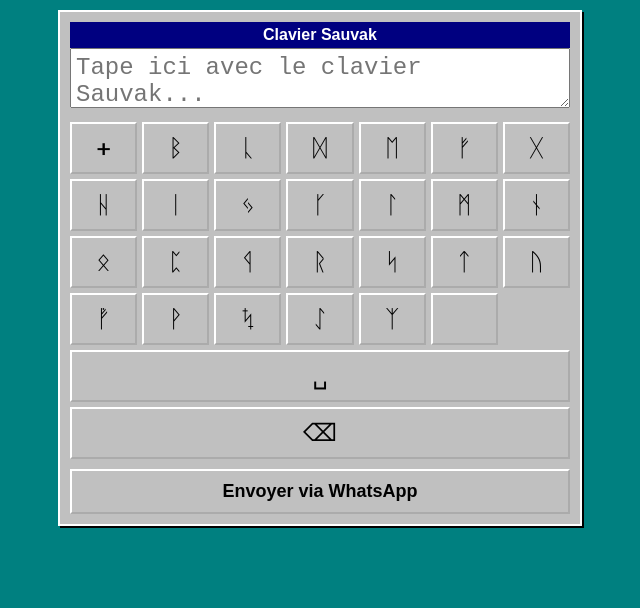
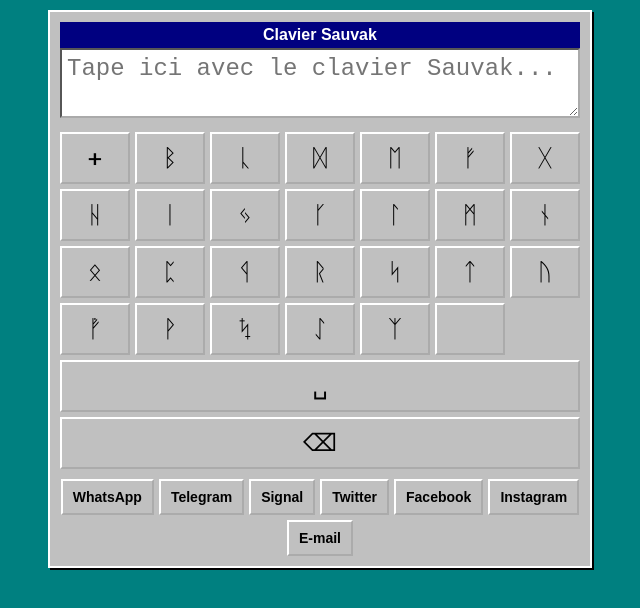
Before and after one commit to jbandrivet/sauvak, a plain HTML site: page index.html in a window 1280 px wide. Shown: the whole page, without its empty margins (320-960 px from the left). Drawn offline with Linux system fonts and the light colour scheme.

Commit message:
Revamp Sauvak keyboard with sharing options
Updated the layout and functionality of the Sauvak keyboard interface, added sharing options for multiple platforms, and improved styling.

```diff
--- a/index.html
+++ b/index.html
@@ -16,7 +16,7 @@
   }
   .window {
     width: 100%;
-    max-width: 500px;
+    max-width: 520px;
     background: #c0c0c0;
     border: 2px solid #fff;
     box-shadow: 2px 2px 0 #000;
@@ -31,12 +31,13 @@
   }
   #inputText {
     width: 100%;
-    height: 60px;
+    height: 70px;
     font-size: 24px;
-    text-align: left;
     margin-bottom: 10px;
     padding: 5px;
     box-sizing: border-box;
+    background: #fff;
+    border: 2px inset #aaa;
   }
   .keyboard {
     display: grid;
@@ -58,17 +59,22 @@
   .space {
     grid-column: span 7;
   }
-  .button-send {
+  .buttons {
+    display: flex;
+    flex-wrap: wrap;
+    justify-content: center;
     margin-top: 10px;
-    width: 100%;
-    padding: 10px;
+    gap: 5px;
+  }
+  .button {
+    background: #c0c0c0;
+    border: 2px outset #fff;
+    padding: 8px 10px;
+    font-size: 14px;
     font-weight: bold;
-    font-size: 18px;
-    border: 2px outset #fff;
-    background: #c0c0c0;
     cursor: pointer;
   }
-  .button-send:active {
+  .button:active {
     border-style: inset;
   }
 </style>
@@ -76,15 +82,24 @@
 <body>
 <div class="window">
   <div class="title-bar">Clavier Sauvak</div>
+
   <textarea id="inputText" readonly placeholder="Tape ici avec le clavier Sauvak..."></textarea>
 
   <div class="keyboard" id="keyboard"></div>
 
-  <button class="button-send" onclick="sendWhatsApp()">Envoyer via WhatsApp</button>
+  <div class="buttons">
+    <button class="button" onclick="share('whatsapp')">WhatsApp</button>
+    <button class="button" onclick="share('telegram')">Telegram</button>
+    <button class="button" onclick="share('signal')">Signal</button>
+    <button class="button" onclick="share('twitter')">Twitter</button>
+    <button class="button" onclick="share('facebook')">Facebook</button>
+    <button class="button" onclick="share('instagram')">Instagram</button>
+    <button class="button" onclick="share('email')">E-mail</button>
+  </div>
 </div>
 
 <script>
-  // Alphabet Sauvak tribale (illisible)
+  // Alphabet Sauvak tribal
   const sauvakAlphabet = {
     A: 'ᚐ', B: 'ᛒ', C: 'ᚳ', D: 'ᛞ', E: 'ᛖ', F: 'ᚠ', G: 'ᚷ', H: 'ᚺ',
     I: 'ᛁ', J: 'ᛃ', K: 'ᚴ', L: 'ᛚ', M: 'ᛗ', N: 'ᚾ', O: 'ᛟ', P: 'ᛈ',
@@ -95,7 +110,7 @@
   const letters = Object.keys(sauvakAlphabet);
   const keyboard = document.getElementById('keyboard');
 
-  // Création des touches Sauvak
+  // Génération du clavier Sauvak
   letters.forEach(letter => {
     const key = document.createElement('div');
     key.className = 'key';
@@ -115,7 +130,7 @@
   };
   keyboard.appendChild(space);
 
-  // Touche backspace
+  // Touche effacement
   const backspace = document.createElement('div');
   backspace.className = 'key space';
   backspace.textContent = '⌫';
@@ -125,7 +140,7 @@
   };
   keyboard.appendChild(backspace);
 
-  // Conversion inverse : Sauvak → Français
+  // Conversion inverse Sauvak -> lettres latines
   function convertToFrench(input) {
     let french = '';
     for (let char of input) {
@@ -135,16 +150,43 @@
     return french;
   }
 
-  // Envoi WhatsApp
-  function sendWhatsApp() {
+  // Partage multi-réseaux
+  function share(platform) {
     const inputText = document.getElementById('inputText').value;
     if (!inputText) {
-      alert("Tape un message avant d'envoyer !");
+      alert("Tape un message avant de partager !");
       return;
     }
+
     const translation = convertToFrench(inputText);
     const finalMessage = inputText + "\n(" + translation + ")";
-    const url = `https://wa.me/?text=${encodeURIComponent(finalMessage)}`;
+    const encoded = encodeURIComponent(finalMessage);
+    let url = "";
+
+    switch(platform) {
+      case 'whatsapp':
+        url = `https://wa.me/?text=${encoded}`;
+        break;
+      case 'telegram':
+        url = `https://t.me/share/url?url=&text=${encoded}`;
+        break;
+      case 'signal':
+        url = `sgnl://send?text=${encoded}`;
+        break;
+      case 'twitter':
+        url = `https://twitter.com/intent/tweet?text=${encoded}`;
+        break;
+      case 'facebook':
+        url = `https://www.facebook.com/sharer/sharer.php?u=&quote=${encoded}`;
+        break;
+      case 'instagram':
+        navigator.clipboard.writeText(finalMessage);
+        alert("Message Sauvak copié pour Instagram !");
+        return;
+      case 'email':
+        url = `mailto:?subject=Message Sauvak&body=${encoded}`;
+        break;
+    }
     window.open(url, '_blank');
   }
 </script>
```
